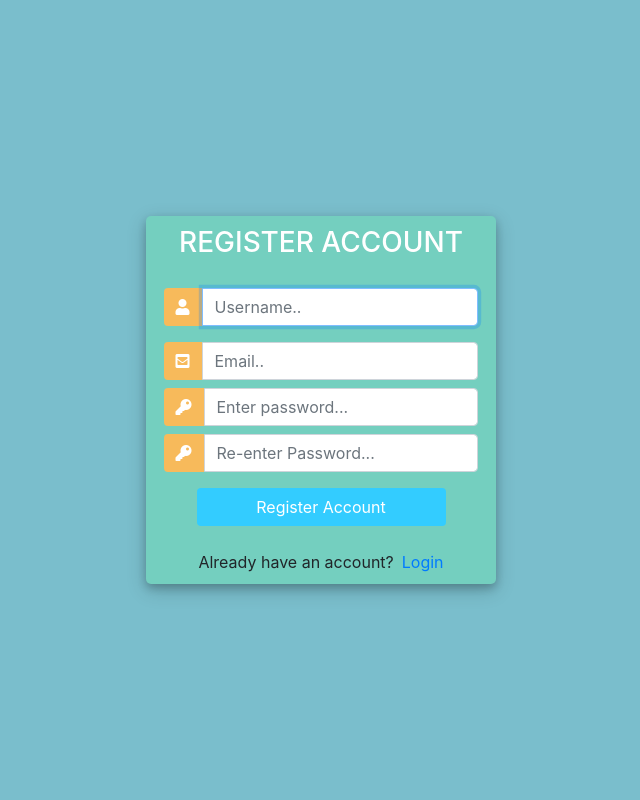
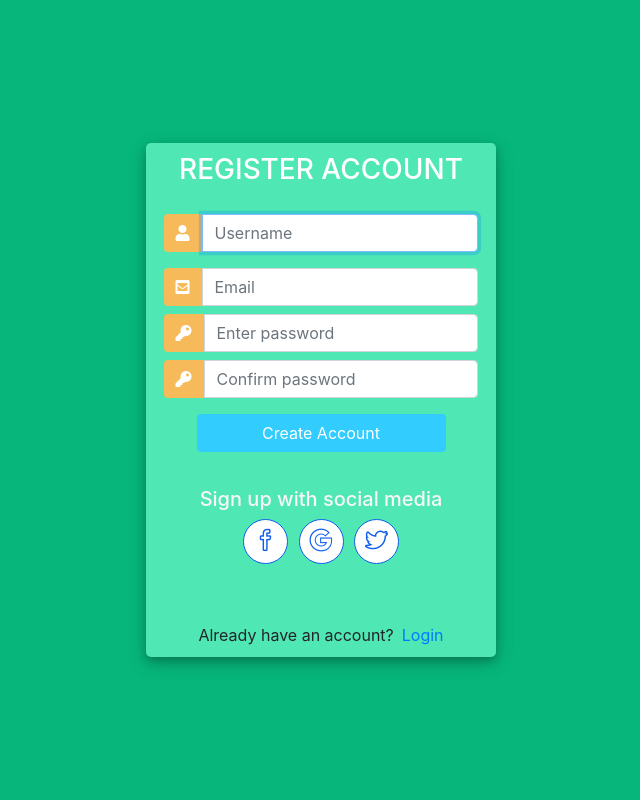
Before and after one commit to chrisbagas/C08, a Django app: page /signup/ in a window 1280 px wide. Shown: the whole page, without its empty margins (319-959 px from the left). Run offline with Django 3.2, Linux system fonts and the light colour scheme; some libraries are stand-ins or nearby versions.

Commit message:
adding auth for fb, google, twitter

```diff
--- a/C08/settings.py
+++ b/C08/settings.py
@@ -63,7 +63,9 @@ ROOT_URLCONF = 'C08.urls'
 TEMPLATES = [
     {
         'BACKEND': 'django.template.backends.django.DjangoTemplates',
-        'DIRS': [],
+        'DIRS': [
+            os.path.join(BASE_DIR, 'templates'),
+        ],
         'APP_DIRS': True,
         'OPTIONS': {
             'context_processors': [
--- a/login_form/template/signup.html
+++ b/login_form/templates/signup.html
@@ -1,11 +1,11 @@
 <!DOCTYPE html>
 <html>
-
 <head>
-	<title>Login</title>
+	<title>Sign Up</title>
 	<link rel="stylesheet" href="https://stackpath.bootstrapcdn.com/bootstrap/4.1.3/css/bootstrap.min.css" integrity="sha384-MCw98/SFnGE8fJT3GXwEOngsV7Zt27NXFoaoApmYm81iuXoPkFOJwJ8ERdknLPMO" crossorigin="anonymous">
 	<script src="https://ajax.googleapis.com/ajax/libs/jquery/3.3.1/jquery.min.js"></script>
 	<link rel="stylesheet" href="https://use.fontawesome.com/releases/v5.6.1/css/all.css" integrity="sha384-gfdkjb5BdAXd+lj+gudLWI+BXq4IuLW5IT+brZEZsLFm++aCMlF1V92rMkPaX4PP" crossorigin="anonymous">
+	<link href="https://cdnjs.cloudflare.com/ajax/libs/simple-line-icons/2.4.1/css/simple-line-icons.min.css" rel="stylesheet">
 
 	<style>
 		body,
@@ -13,13 +13,13 @@
 			margin: 0;
 			padding: 0;
 			height: 100%;
-			background: #7abecc !important;
+			background: #07b67b !important;
 		}
 		.user_card {
 			width: 350px;
 			margin-top: auto;
 			margin-bottom: auto;
-			background: #74cfbf;
+			background: #4FE8B4;
 			position: relative;
 			display: flex;
 			justify-content: center;
@@ -30,6 +30,32 @@
 			-moz-box-shadow: 0 4px 8px 0 rgba(0, 0, 0, 0.2), 0 6px 20px 0 rgba(0, 0, 0, 0.19);
 			border-radius: 5px;
 
+		}
+
+		.social-media{
+			max-width: 600px;
+			background-color: #4FE8B4;
+			margin: auto;
+			padding: 35px 0;
+			text-align: center;
+			color: #f7f7f7;
+		}
+		.social-icons a{
+			font-size: 23px;
+			margin: 0 3px;
+			color: #115eec;
+			border: 1px solid;
+			border-radius: 50%;
+			width: 45px;
+			display: inline-block;
+			height: 45px;
+			text-align: center;
+			background-color: #fff;
+			line-height: 45px;
+		}
+		.social-icons a:hover{
+			text-decoration: none;
+			opacity: 0.6;
 		}
 
 		.form_container {
@@ -62,9 +88,7 @@
 			box-shadow: none !important;
 			outline: 0px !important;
 		}
-
 	</style>
-
 </head>
 <body>
 	<div class="container h-100">
@@ -102,17 +126,20 @@
 							{{form.password2}}
 						</div>
 
-
-
 				   		<div class="d-flex justify-content-center mt-3 login_container">
-				 			<input class="btn login_btn" type="submit" value="Register Account">
+				 			<input class="btn login_btn" type="submit" value="Create Account">
 				   		</div>
-
+						<div class="social-media">
+							<h5>Sign up with social media</h5>
+							<div class="social-icons">
+								<a href="#"><i class="icon-social-facebook" title="Facebook"></i></a>
+								<a href="#"><i class="icon-social-google" title="Google"></i></a>
+								<a href="#"><i class="icon-social-twitter" title="Twitter"></i></a>
+							</div>
+						</div>
 					</form>
 				</div>
-
 				{{form.errors}}
-
 				<div class="mt-4">
 					<div class="d-flex justify-content-center links">
 						Already have an account? <a href="{% url 'login' %}" class="ml-2">Login</a>
@@ -122,17 +149,11 @@
 		</div>
 	</div>
 	<script>
-						/* Because i didnt set placeholder values in forms.py they will be set here using vanilla Javascript
-		//We start indexing at one because CSRF_token is considered and input field
-		 */
-
-		//Query All input fields
 		var form_fields = document.getElementsByTagName('input')
-		form_fields[1].placeholder='Username..';
-		form_fields[2].placeholder='Email..';
-		form_fields[3].placeholder='Enter password...';
-		form_fields[4].placeholder='Re-enter Password...';
-
+		form_fields[1].placeholder='Username';
+		form_fields[2].placeholder='Email';
+		form_fields[3].placeholder='Enter password';
+		form_fields[4].placeholder='Confirm password';
 
 		for (var field in form_fields){
 			form_fields[field].className += ' form-control'
--- a/login_form/views.py
+++ b/login_form/views.py
@@ -6,7 +6,6 @@ from django.contrib.auth import authenticate, login, logout
 from .forms import CreateUser
 
 # Create your views here.
-
 
 def signupPage(request):
     if request.user.is_authenticated:
```
Also changed, not shown: login_form/templates/login.html (renamed from login_form/template/login.html, +41 -18 lines).
